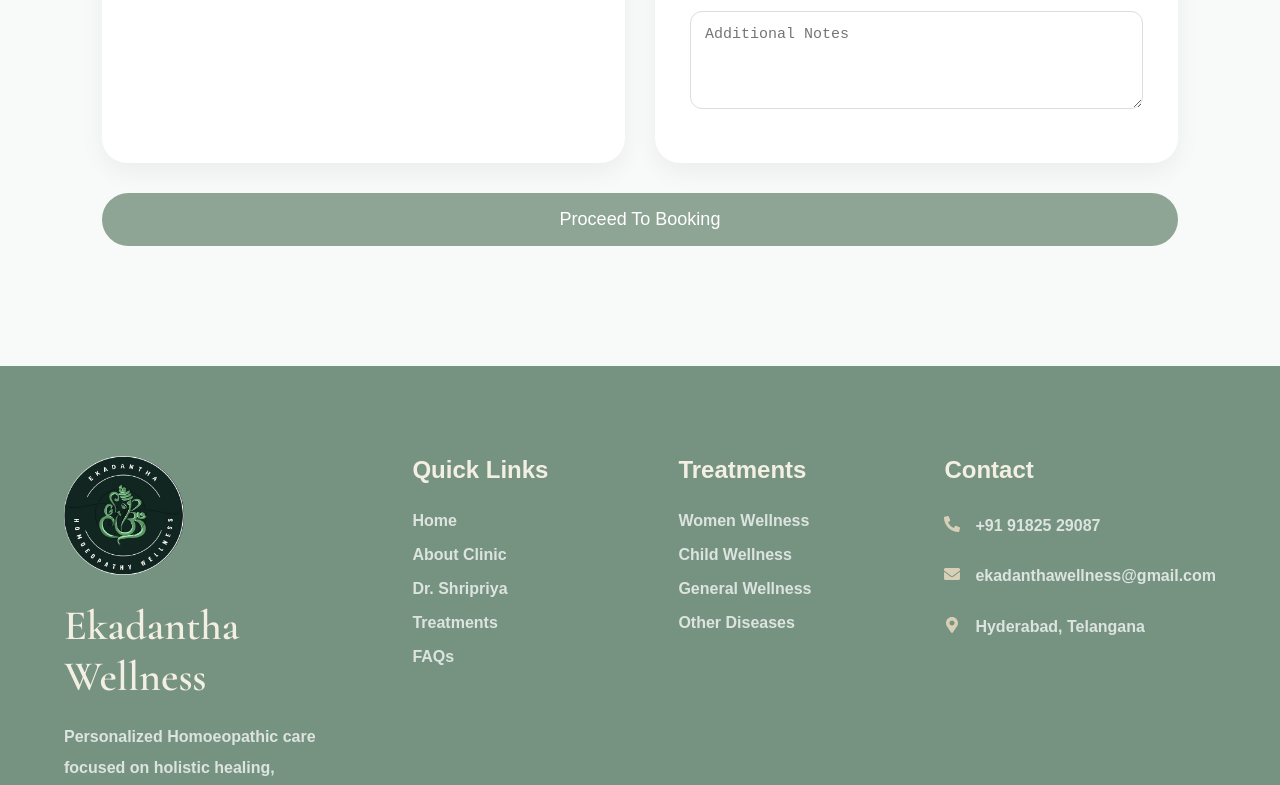
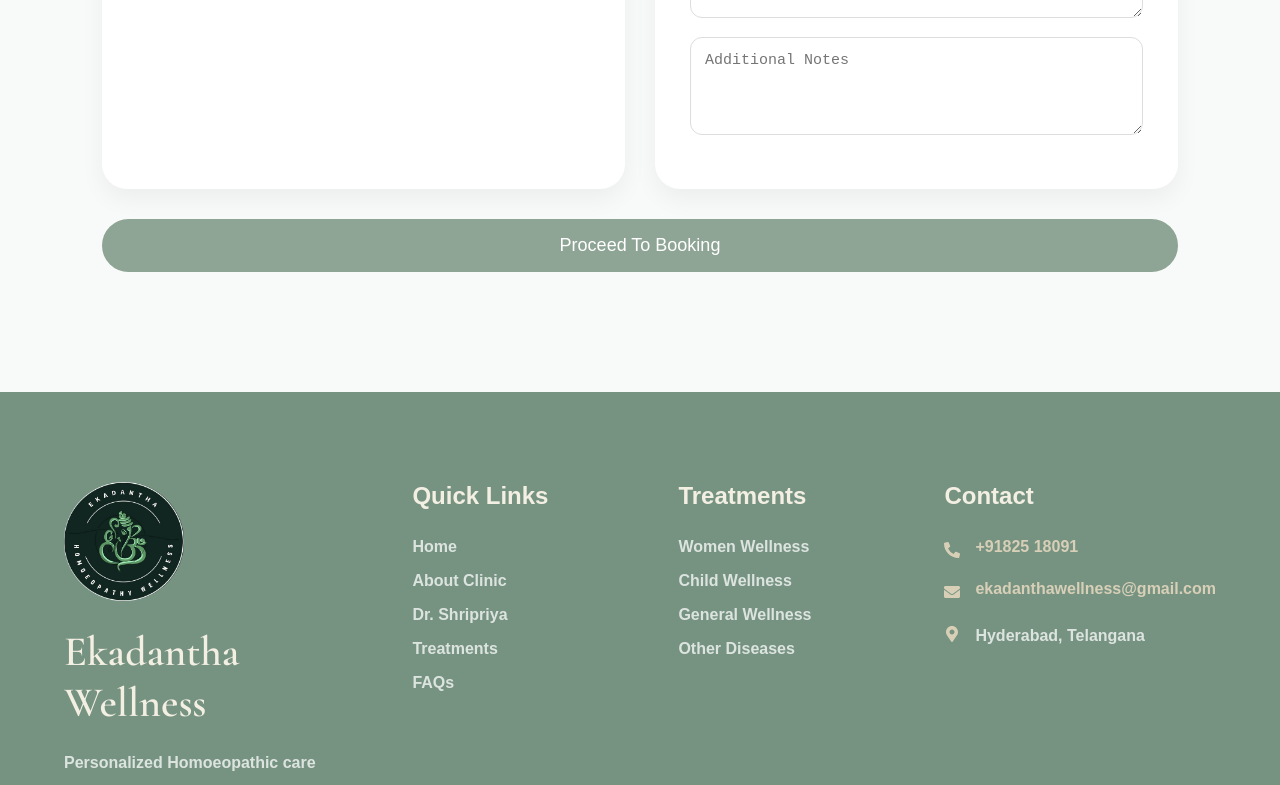
Before and after one commit to pothamsettyvenky/ekadantawellness, a React (Create React App) app in the folder ekadanta/: page /book_appointment in a window 1280 px wide. Shown: the part 1930-2715 px from the top of the page. Built offline with nearby package versions, Linux system fonts and the light colour scheme; no server answers; the database is empty; a web font is replaced by a local one.

Commit message:
small changes

```diff
--- a/ekadanta/src/Pages/BookAppointment/BookAppointment.js
+++ b/ekadanta/src/Pages/BookAppointment/BookAppointment.js
@@ -480,6 +480,7 @@ function BookAppointment() {
                 ))}
               </div>
               <input type="text" placeholder="Other Service (Optional)" value={customService} onChange={(e) => setCustomService(e.target.value)} />
+              <label className="service-label">Select Date</label>
               <input type="date" name="date" value={formData.date} onChange={handleChange} min={new Date().toISOString().split("T")[0]} required />
               <select
                 value={formData.slot}
--- a/ekadanta/src/Pages/footer/footer.css
+++ b/ekadanta/src/Pages/footer/footer.css
@@ -170,7 +170,9 @@ align-items: center;
 
   font-size:16px;
 }
-
+.footer-contact-item a{
+  color: #D8CFB7;
+}
 /* ========================= */
 /* Bottom */
 /* ========================= */
--- a/ekadanta/src/Pages/footer/footer.js
+++ b/ekadanta/src/Pages/footer/footer.js
@@ -73,16 +73,14 @@ function Footer() {
           <h3>Contact</h3>
 
           <div className="footer-contact-item">
-            <FaPhoneAlt />
+  <FaPhoneAlt />
+  <a href="tel:+918251809191">+91825 18091</a>
+</div>
 
-            <span>+91 91825 29087</span>
-          </div>
-
-          <div className="footer-contact-item">
-            <FaEnvelope />
-
-            <span>ekadanthawellness@gmail.com</span>
-          </div>
+         <div className="footer-contact-item">
+  <FaEnvelope />
+  <a href="mailto:ekadanthawellness@gmail.com">ekadanthawellness@gmail.com</a>
+</div>
 
           <div className="footer-contact-item">
             <FaMapMarkerAlt />
```
Also changed, not shown: 1 other file (tests, documents, lock files or other folders).
